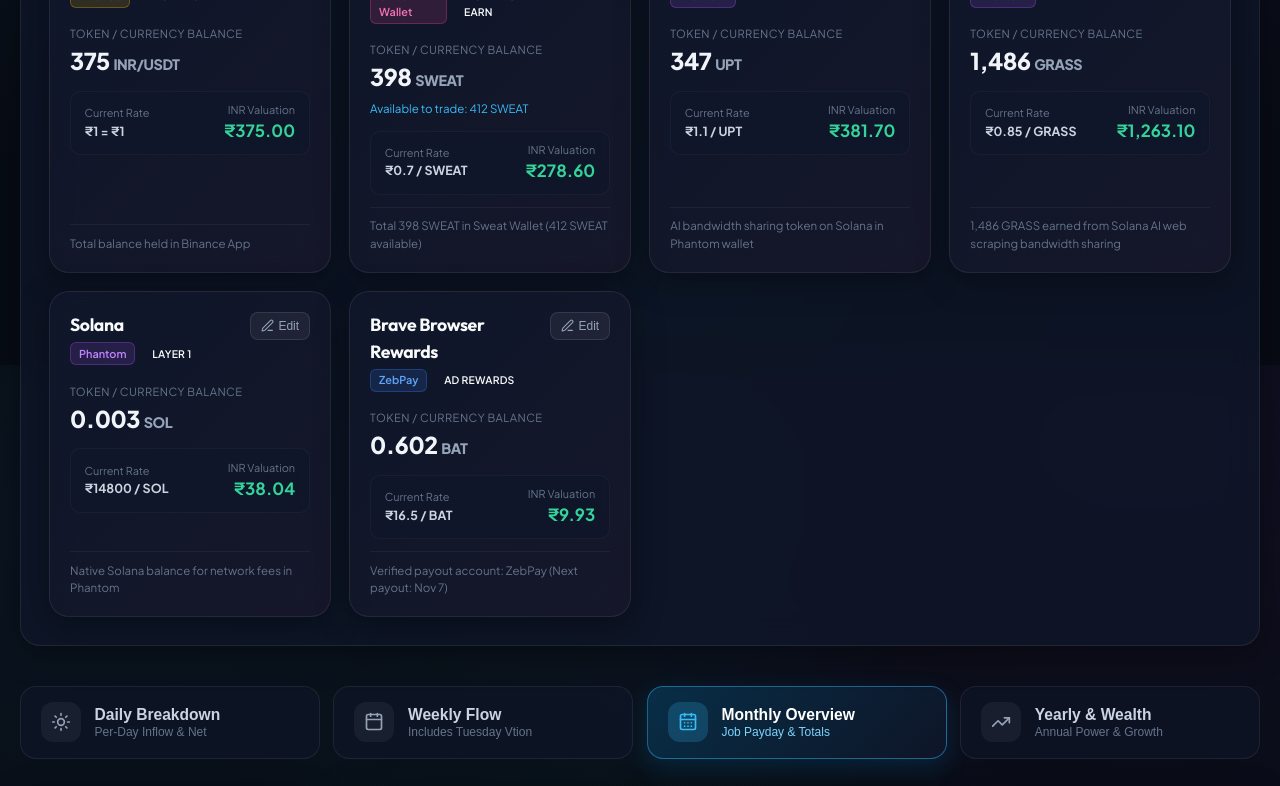
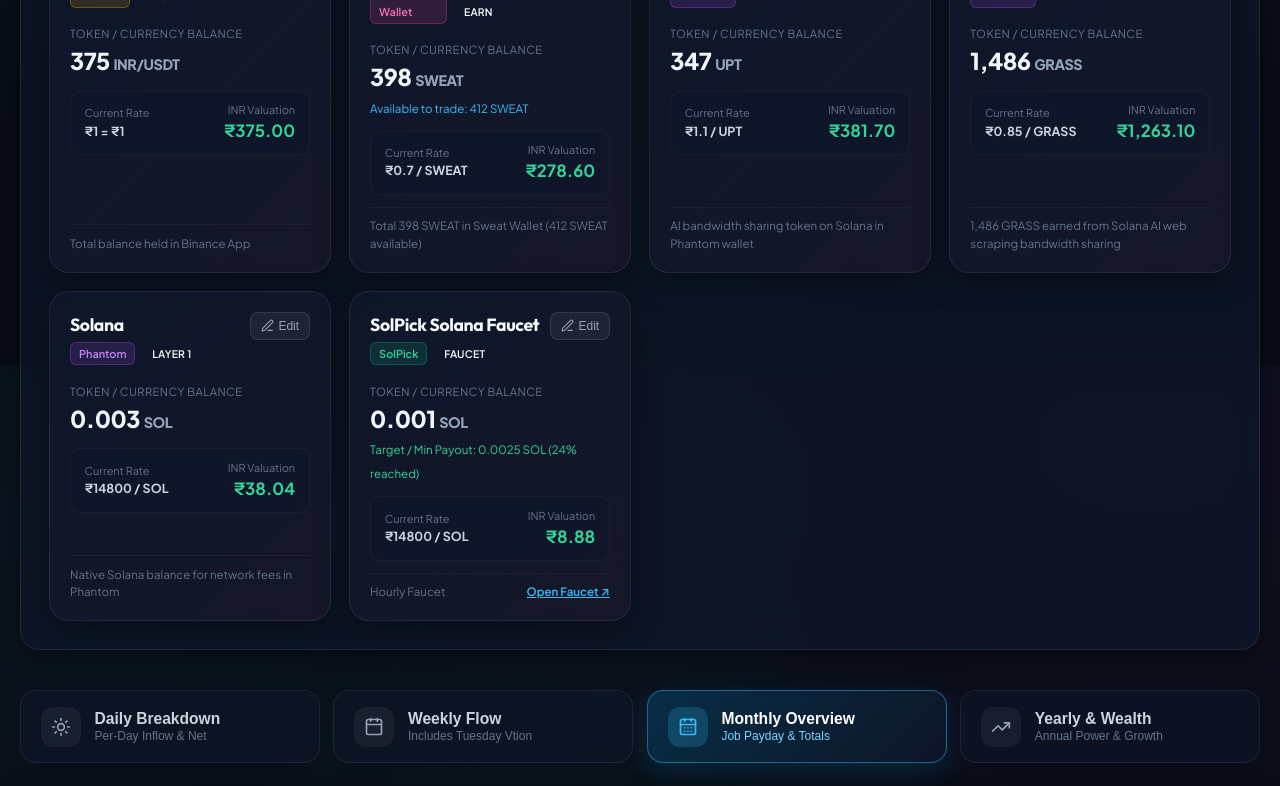
Before and after one commit to Sivakumarannam/money-flow-tracker, a React (Vite) app: page / in a window 1280 px wide. Shown: the part 1235-2021 px from the top of the page. Built offline with nearby package versions, Linux system fonts and the light colour scheme.

Commit message:
feat: remove brave bat and add solpick solana faucet (0.0006 SOL balance, 0.0025 SOL min withdraw)

```diff
--- a/src/App.tsx
+++ b/src/App.tsx
@@ -60,17 +60,23 @@ export function App() {
           balance: syncedBankBalance,
         };
 
+        // Clean out deprecated Brave BAT and ensure SolPick is included
+        const cleanedHoldings = (parsed.cryptoHoldings || [])
+          .filter((h: any) => h.id !== 'crypto-brave-bat');
+
+        const mergedHoldings = [
+          ...cleanedHoldings,
+          ...(INITIAL_STATE.cryptoHoldings || []).filter(
+            (initH) => !cleanedHoldings.some((ex: any) => ex.id === initH.id)
+          ),
+        ];
+
         return {
           ...INITIAL_STATE,
           ...parsed,
           claimLogs: cleanClaimLogs,
           bankAccount: loadedBankAccount,
-          cryptoHoldings: [
-            ...(parsed.cryptoHoldings || []),
-            ...(INITIAL_STATE.cryptoHoldings || []).filter(
-              (initH) => !(parsed.cryptoHoldings || []).some((ex: any) => ex.id === initH.id)
-            ),
-          ],
+          cryptoHoldings: mergedHoldings,
           rewardApps: INITIAL_STATE.rewardApps.map((initApp) => {
             const existing = parsed.rewardApps?.find((a: any) => a.id === initApp.id);
             return existing ? { ...initApp, ...existing } : initApp;
--- a/src/components/CryptoWalletSection.tsx
+++ b/src/components/CryptoWalletSection.tsx
@@ -102,6 +102,8 @@ export const CryptoWalletSection: React.FC<CryptoWalletSectionProps> = ({
         return { bg: 'rgba(168, 85, 247, 0.15)', color: '#c084fc', border: 'rgba(168, 85, 247, 0.3)' };
       case 'Sweat Wallet':
         return { bg: 'rgba(236, 72, 153, 0.15)', color: '#f472b6', border: 'rgba(236, 72, 153, 0.3)' };
+      case 'SolPick':
+        return { bg: 'rgba(16, 185, 129, 0.15)', color: '#34d399', border: 'rgba(16, 185, 129, 0.3)' };
       case 'ZebPay':
         return { bg: 'rgba(59, 130, 246, 0.15)', color: '#60a5fa', border: 'rgba(59, 130, 246, 0.3)' };
       default:
@@ -299,8 +301,10 @@ export const CryptoWalletSection: React.FC<CryptoWalletSectionProps> = ({
                     {h.balance.toLocaleString()} <span style={{ fontSize: '0.9rem', color: '#94a3b8' }}>{h.symbol}</span>
                   </div>
                   {h.availableBalance !== undefined && (
-                    <span style={{ fontSize: '0.72rem', color: '#38bdf8' }}>
-                      Available to trade: {h.availableBalance.toLocaleString()} {h.symbol}
+                    <span style={{ fontSize: '0.72rem', color: h.category === 'Faucet' ? '#34d399' : '#38bdf8' }}>
+                      {h.category === 'Faucet'
+                        ? `Target / Min Payout: ${h.availableBalance} ${h.symbol} (${Math.round((h.balance / h.availableBalance) * 100)}% reached)`
+                        : `Available to trade: ${h.availableBalance.toLocaleString()} ${h.symbol}`}
                     </span>
                   )}
                 </div>
@@ -333,7 +337,21 @@ export const CryptoWalletSection: React.FC<CryptoWalletSectionProps> = ({
 
               {/* Note / Source */}
               <div style={{ marginTop: '0.75rem', paddingTop: '0.6rem', borderTop: '1px solid rgba(255, 255, 255, 0.05)', fontSize: '0.72rem', color: '#64748b' }}>
-                {h.notes || `Held in ${h.platform}`}
+                {h.notes?.includes('http') ? (
+                  <div style={{ display: 'flex', justifyContent: 'space-between', alignItems: 'center' }}>
+                    <span>{h.notes.split('(')[0]}</span>
+                    <a
+                      href="https://solpick.io/faucet.php"
+                      target="_blank"
+                      rel="noopener noreferrer"
+                      style={{ color: '#38bdf8', textDecoration: 'underline', fontWeight: 600 }}
+                    >
+                      Open Faucet ↗
+                    </a>
+                  </div>
+                ) : (
+                  h.notes || `Held in ${h.platform}`
+                )}
               </div>
             </div>
           );
@@ -633,6 +651,7 @@ export const CryptoWalletSection: React.FC<CryptoWalletSectionProps> = ({
                     }}
                   >
                     <option value="Phantom">Phantom Wallet (Solana)</option>
+                    <option value="SolPick">SolPick Faucet</option>
                     <option value="Binance">Binance App</option>
                     <option value="Sweat Wallet">Sweat Wallet</option>
                     <option value="Other">Other Wallet</option>
@@ -656,6 +675,7 @@ export const CryptoWalletSection: React.FC<CryptoWalletSectionProps> = ({
                     }}
                   >
                     <option value="DePIN">DePIN (Bandwidth/Hardware)</option>
+                    <option value="Faucet">Faucet (Free Hourly Roll)</option>
                     <option value="Move-to-Earn">Move-to-Earn</option>
                     <option value="Layer 1">Layer 1 Crypto</option>
                     <option value="Exchange">Exchange Cash/Crypto</option>
--- a/src/components/ZeroInvestmentGuideModal.tsx
+++ b/src/components/ZeroInvestmentGuideModal.tsx
@@ -43,20 +43,20 @@ export const ZeroInvestmentGuideModal: React.FC<ZeroInvestmentGuideModalProps> =
     appData?: RewardApp;
   }> = [
     {
-      id: 'brave-rewards',
-      name: 'Brave Browser Rewards',
-      category: 'Watch Ads & Private Browsing',
-      difficulty: '100% Zero Effort (Browse Normally)',
-      earningPotential: '₹200 - ₹600 / month (in BAT crypto)',
-      payoutMethod: 'ZebPay India (Direct Bank / UPI)',
-      minPayout: 'Monthly automatic payout on 7th',
+      id: 'solpick-faucet',
+      name: 'SolPick.io Solana Faucet',
+      category: 'Hourly Faucet & Free Crypto Roll',
+      difficulty: '100% Zero Investment (Hourly Claim)',
+      earningPotential: '0.0025 - 0.0100 SOL / month',
+      payoutMethod: 'Direct Solana Wallet (Phantom / On-Chain)',
+      minPayout: '0.002500000 SOL (You have 0.0006 SOL — 24% reached)',
       signupRequirement: 'Gmail Only (No Phone #)',
       isBandwidthApp: false,
       isAdApp: true,
-      description: 'Get paid in Basic Attention Tokens (BAT) for viewing sponsored wallpaper backgrounds and push notification ads while browsing normally. Connected to your verified ZebPay account! (You already have 0.6021 BAT linked to ZebPay).',
+      description: 'Free hourly Solana faucet (https://solpick.io/faucet.php). Enter captcha every hour to earn free SOL. Minimum withdrawal is 0.002500000 SOL directly to your Solana wallet (2qft***fWaa) with zero fees.',
       alreadyTracking: true,
-      badgeColor: 'badge-amber',
-      badgeText: 'Active on ZebPay (0.6021 BAT)',
+      badgeColor: 'badge-emerald',
+      badgeText: 'Active: 0.0006 SOL (24% to 0.0025 SOL)',
     },
     {
       id: 'coinpayu-ads',
@@ -534,7 +534,7 @@ export const ZeroInvestmentGuideModal: React.FC<ZeroInvestmentGuideModalProps> =
               }}>
                 <Sparkles size={24} color="#c084fc" />
                 <div style={{ fontSize: '0.85rem', color: '#e2e8f0', lineHeight: '1.45' }}>
-                  <strong style={{ color: '#c084fc' }}>Active in Your Setup:</strong> You already have <strong>Brave Rewards (0.6021 BAT)</strong> linked to <strong>ZebPay</strong> and <strong>347 UPT in Phantom</strong> from <strong>UpRock</strong>! Both are <strong>100% GMAIL ONLY (NO Phone Number required)</strong>. Explore verified ad-watching and passive DePIN apps below:
+                  <strong style={{ color: '#c084fc' }}>Active in Your Setup:</strong> You are tracking <strong>SolPick.io Faucet (0.0006 SOL)</strong>, <strong>347 UPT in Phantom</strong> from <strong>UpRock</strong>, and <strong>1,486 GRASS</strong>! All are <strong>100% GMAIL ONLY (NO Phone Number required)</strong>. Explore verified faucets, ads, and passive DePIN apps below:
                 </div>
               </div>
 
@@ -586,7 +586,7 @@ export const ZeroInvestmentGuideModal: React.FC<ZeroInvestmentGuideModalProps> =
                     cursor: 'pointer',
                   }}
                 >
-                  🦁 Watch Ads & Browse (Brave + CoinPayU)
+                  🚰 Faucets & Ads (SolPick + CoinPayU)
                 </button>
                 <button
                   onClick={() => setAppFilter('bandwidth')}
@@ -775,9 +775,9 @@ export const ZeroInvestmentGuideModal: React.FC<ZeroInvestmentGuideModalProps> =
                   },
                   {
                     icon: Award,
-                    title: '5. ZebPay India (Brave BAT)',
-                    desc: 'Your custodial wallet for Brave Browser Rewards. Connects to Brave without phone OTP requirements for browsing, depositing BAT monthly.',
-                    status: 'Active (0.6021 BAT)',
+                    title: '5. SolPick.io Solana Faucet',
+                    desc: 'Free Solana hourly faucet hub (https://solpick.io/faucet.php). Accrues SOL directly to your balance, ready for 0.0025 SOL on-chain withdrawal to Phantom.',
+                    status: 'Active (0.0006 SOL)',
                   },
                   {
                     icon: FileText,
@@ -843,7 +843,7 @@ export const ZeroInvestmentGuideModal: React.FC<ZeroInvestmentGuideModalProps> =
                 padding: '1.25rem',
               }}>
                 <h3 style={{ fontSize: '1.1rem', color: '#38bdf8', marginTop: 0, marginBottom: '0.75rem', display: 'flex', alignItems: 'center', gap: '0.5rem' }}>
-                  <Clock size={18} /> Step-by-Step Earning Process (Gmail-Only DePIN & Brave Ads)
+                  <Clock size={18} /> Step-by-Step Earning Process (Gmail-Only DePIN & SolPick Faucet)
                 </h3>
 
                 <div style={{ display: 'flex', flexDirection: 'column', gap: '1rem' }}>
@@ -867,15 +867,15 @@ export const ZeroInvestmentGuideModal: React.FC<ZeroInvestmentGuideModalProps> =
                       reward: '+₹30 to +₹60 / day passive',
                     },
                     {
-                      step: 'Step 4: Browse Normally on Brave & CoinPayU',
-                      title: 'Daily Ad Views & Background Browsing',
-                      action: 'Use Brave Browser as your default browser. Sponsored wallpaper tabs and notification ads generate BAT tokens deposited into ZebPay every month on the 7th.',
-                      reward: '0.6021 BAT Linked to ZebPay',
+                      step: 'Step 4: Claim Hourly on SolPick & Surf CoinPayU',
+                      title: 'Hourly Faucet Rolls & Ad Surfing',
+                      action: 'Claim free SOL hourly on SolPick (https://solpick.io/faucet.php) and view CoinPayU ads to stack free crypto with zero deposits.',
+                      reward: '0.0006 SOL (Min withdraw 0.0025 SOL)',
                     },
                     {
                       step: 'Step 5: Swap & Cashout to Bank via UPI',
                       title: 'Swap Tokens in Phantom to SOL / USDT & Withdraw',
-                      action: 'When you want cash, open Phantom, swap UPT or GRASS into SOL or USDT on Jupiter DEX. Send SOL to Binance (where you have ₹375) or ZebPay (where your Brave BAT lands) and withdraw direct INR via UPI!',
+                      action: 'When you reach 0.0025 SOL on SolPick or want to cash out UPT/GRASS, swap to SOL or USDT on Jupiter DEX, transfer to Binance (₹375), and withdraw directly to your bank account via UPI!',
                       reward: 'Direct Real INR into Bank',
                     },
                   ].map((item, idx) => (
--- a/src/data/defaults.ts
+++ b/src/data/defaults.ts
@@ -170,15 +170,16 @@ export const INITIAL_STATE: AppState = {
       lastUpdated: new Date().toISOString(),
     },
     {
-      id: 'crypto-brave-bat',
-      name: 'Brave Browser Rewards',
-      symbol: 'BAT',
-      platform: 'ZebPay',
-      category: 'Ad Rewards',
-      balance: 0.6021, // User's exact balance from Brave snapshot!
-      currentPriceInr: 16.50, // ~₹16.50 per BAT (~$0.19 USD)
-      valueInr: 9.93,
-      notes: 'Verified payout account: ZebPay (Next payout: Nov 7)',
+      id: 'crypto-solpick',
+      name: 'SolPick Solana Faucet',
+      symbol: 'SOL',
+      platform: 'SolPick',
+      category: 'Faucet',
+      balance: 0.0006, // User has 0.0006 SOL on SolPick!
+      availableBalance: 0.0025, // Minimum withdrawal: 0.0025 SOL (24% progress)
+      currentPriceInr: 14800, // ~₹14,800 per SOL
+      valueInr: 8.88, // 0.0006 * 14800
+      notes: 'Hourly Faucet (https://solpick.io/faucet.php). Min withdraw: 0.0025 SOL (24% reached, 0.0019 SOL left)',
       lastUpdated: new Date().toISOString(),
     },
   ],
--- a/src/types.ts
+++ b/src/types.ts
@@ -140,8 +140,8 @@ export interface CryptoHolding {
   id: string;
   name: string;
   symbol: string;
-  platform: 'Binance' | 'Phantom' | 'Sweat Wallet' | 'ZebPay' | 'Other';
-  category: 'DePIN' | 'Move-to-Earn' | 'Layer 1' | 'Exchange' | 'Ad Rewards';
+  platform: 'Binance' | 'Phantom' | 'Sweat Wallet' | 'ZebPay' | 'SolPick' | 'Other';
+  category: 'DePIN' | 'Move-to-Earn' | 'Layer 1' | 'Exchange' | 'Ad Rewards' | 'Faucet';
   balance: number;
   availableBalance?: number;
   currentPriceInr: number;
```
